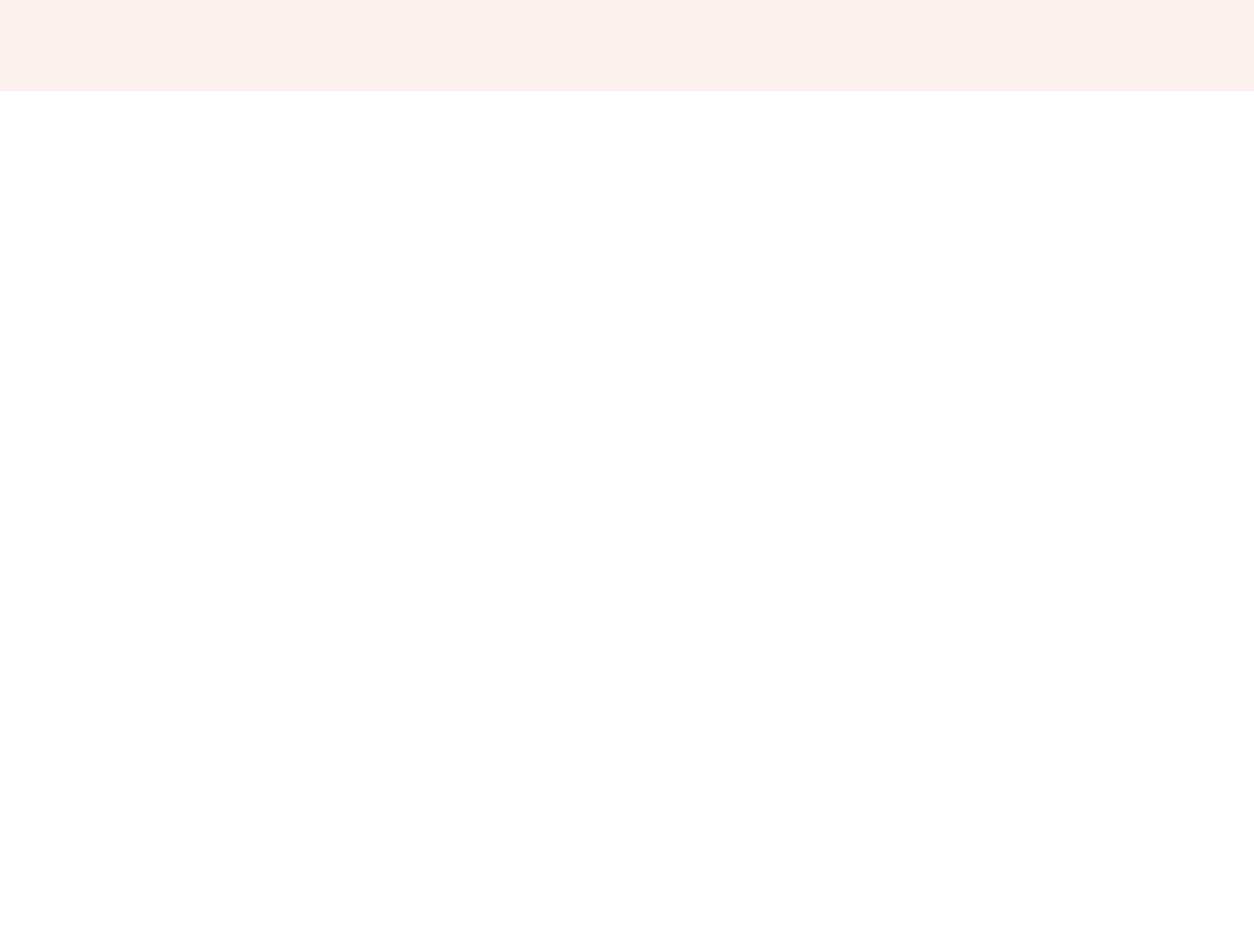
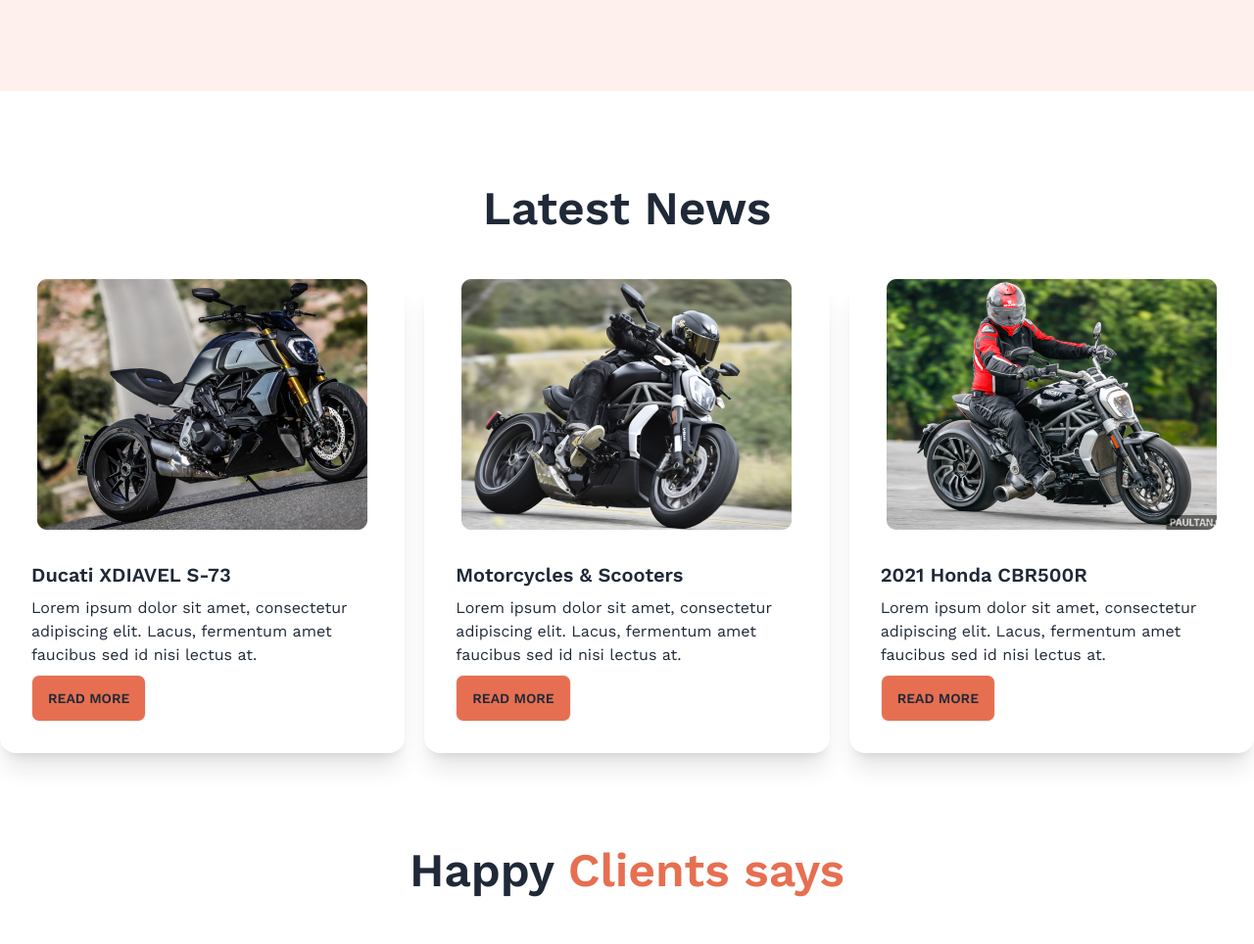
Before and after one commit to JOHIRRIHAN/online-bike-shop, a plain HTML site: page index.html in a window 1280 px wide. Shown: the part 525-1489 px from the top of the page at 98% size. Before the commit the page ends 800 px from the top, so only its background shows below. Drawn offline with nearby package versions, Linux system fonts and the light colour scheme; a web font is replaced by a local one.

Commit message:
happu clint

```diff
--- a/index.html
+++ b/index.html
@@ -146,6 +146,47 @@
           <!-- futured bike -->
 
         </section>
+        <section class="my-24">
+          <!-- latest news -->
+          <h3 class="text-5xl font-semibold text-center mb-12">Latest News</h3>
+         <div class="grid gap-5 grid-cols-1 md:grid-cols-2 lg:grid-cols-3">
+          <div class="card bg-base-100 shadow-xl">
+            <figure><img src="asset/img/others/latest1.png" alt="Shoes" /></figure>
+            <div class="card-body">
+              <h2 class="card-title">Ducati XDIAVEL S-73</h2>
+              <p>Lorem ipsum dolor sit amet, consectetur adipiscing elit. Lacus, fermentum amet faucibus sed id nisi lectus at.</p>
+              <div class="card-actions justify-start">
+                <button class="btn bg-btn-bike">Read More</button>
+              </div>
+            </div>
+          </div>
+          <div class="card bg-base-100 shadow-xl">
+            <figure><img src="asset/img/others/latest2.png" alt="Shoes" /></figure>
+            <div class="card-body">
+              <h2 class="card-title">Motorcycles & Scooters</h2>
+              <p>Lorem ipsum dolor sit amet, consectetur adipiscing elit. Lacus, fermentum amet faucibus sed id nisi lectus at.</p>
+              <div class="card-actions justify-start">
+                <button class="btn bg-btn-bike">Read More</button>
+              </div>
+            </div>
+          </div>
+          <div class="card bg-base-100 shadow-xl">
+            <figure><img src="asset/img/others/latest3.png" alt="Shoes" /></figure>
+            <div class="card-body">
+              <h2 class="card-title">2021 Honda CBR500R</h2>
+              <p>Lorem ipsum dolor sit amet, consectetur adipiscing elit. Lacus, fermentum amet faucibus sed id nisi lectus at.</p>
+              <div class="card-actions justify-start">
+                <button class="btn bg-btn-bike">Read More</button>
+              </div>
+            </div>
+          </div>
+         </div>
+        </section>
+        <section class="my-24">
+          <!-- Happy Clients says section start -->
+          <h3 class="text-5xl font-semibold text-center mb-12 ">Happy <span class="text-btn-bike">Clients says</span></h3>
+          <div class="grid gap-5 grid-cols-1 md:grid-cols-2 lg:grid-cols-3"></div>
+        </section>
       </div>
     </main>
     <footer></footer>
```
